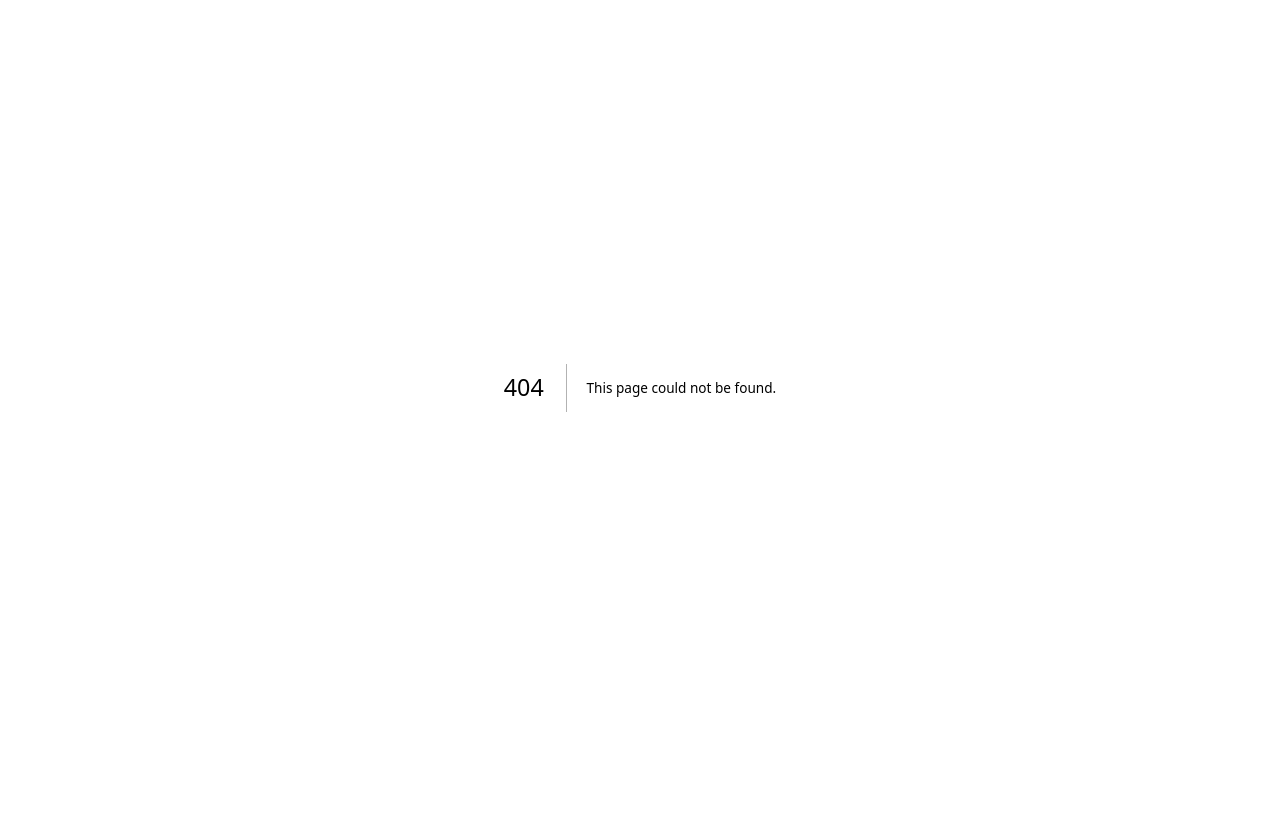
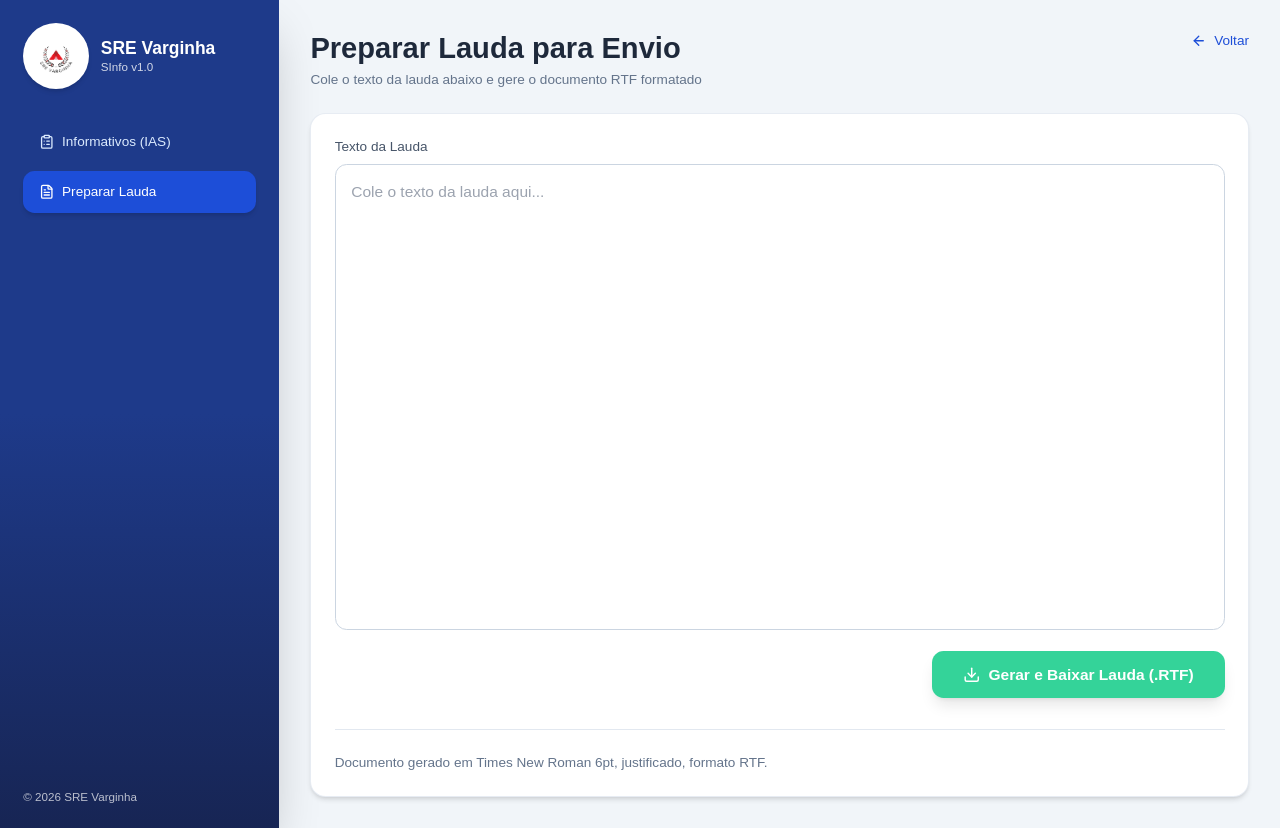
Before and after one commit to ataidepaiva/Sistema-Fazer-IAS-2026-online, a Next.js app: page /lauda in a window 1280 px wide. Before the commit this address had no page. Before the commit the page ends 800 px from the top, so only its background shows below. Built offline with nearby package versions, Linux system fonts and the light colour scheme.

Commit message:
feat: adicionar fluxo de preparo de lauda em RTF

```diff
--- /dev/null
+++ b/app/api/lauda/route.ts
@@ -0,0 +1,70 @@
+import fs from "fs"
+import path from "path"
+
+function converterParaRtf(texto: string): string {
+  let result = ""
+
+  for (const char of texto) {
+    const code = char.charCodeAt(0)
+
+    if (char === "\n") {
+      result += "\\par "
+    } else if (char === "\r") {
+      // ignorar
+    } else if (char === "\\") {
+      result += "\\\\"
+    } else if (char === "{") {
+      result += "\\{"
+    } else if (char === "}") {
+      result += "\\}"
+    } else if (code > 127) {
+      // Codifica como Windows-1252 (latin1 para chars comuns do português)
+      const buf = Buffer.from(char, "latin1")
+      const hex = buf[0].toString(16).padStart(2, "0")
+      result += `\\'${hex}`
+    } else {
+      result += char
+    }
+  }
+
+  return result
+}
+
+function obterDataParaNome(): string {
+  const partes = new Intl.DateTimeFormat("pt-BR", {
+    timeZone: "America/Sao_Paulo",
+    day: "2-digit",
+    month: "2-digit",
+    year: "numeric",
+  }).formatToParts(new Date())
+
+  const d = partes.find((p) => p.type === "day")?.value
+  const m = partes.find((p) => p.type === "month")?.value
+  const y = partes.find((p) => p.type === "year")?.value
+
+  return `${d}-${m}-${y}`
+}
+
+export async function POST(req: Request) {
+  const { texto } = await req.json()
+
+  if (!texto || typeof texto !== "string" || !texto.trim()) {
+    return Response.json({ error: "Texto não informado" }, { status: 400 })
+  }
+
+  const modeloPath = path.join(process.cwd(), "modelo lauda.rtf")
+  const modelo = fs.readFileSync(modeloPath, "binary")
+
+  const textoRtf = converterParaRtf(texto.trim())
+  const resultado = modelo.replace("\\{texto\\}", textoRtf)
+
+  const buffer = Buffer.from(resultado, "binary")
+  const nomeArquivo = `Lauda de ${obterDataParaNome()}.rtf`
+
+  return new Response(buffer, {
+    headers: {
+      "Content-Type": "application/rtf",
+      "Content-Disposition": `attachment; filename="${nomeArquivo}"`,
+    },
+  })
+}
--- a/app/dashboard/page.tsx
+++ b/app/dashboard/page.tsx
@@ -4,7 +4,7 @@ import { useEffect, useRef, useState, type KeyboardEvent } from "react"
 import Link from "next/link"
 import Image from "next/image"
 import { cn } from "@/lib/utils"
-import { FileText, Edit3, Download, ClipboardList, ArrowLeft } from "lucide-react"
+import { FileText, Edit3, Download, ClipboardList, ArrowLeft, ScrollText } from "lucide-react"
 
 interface Registro {
   titulo: string
@@ -216,6 +216,14 @@ export default function Dashboard() {
             <Download size={16} />
             Exportar
           </button>
+
+          <Link
+            href="/lauda"
+            className="text-left px-4 py-3 rounded-xl flex items-center gap-2 transition-all font-medium text-blue-100 hover:bg-blue-800/80"
+          >
+            <ScrollText size={16} />
+            Preparar Lauda
+          </Link>
         </nav>
 
         <div className="mt-auto pt-8 text-xs opacity-70">© 2026 SRE Varginha</div>
--- /dev/null
+++ b/app/lauda/page.tsx
@@ -0,0 +1,172 @@
+"use client"
+
+import { useEffect, useRef, useState } from "react"
+import Link from "next/link"
+import Image from "next/image"
+import { ArrowLeft, Download, FileText, ClipboardList } from "lucide-react"
+
+export default function Lauda() {
+  const [texto, setTexto] = useState("")
+  const [gerando, setGerando] = useState(false)
+  const [progresso, setProgresso] = useState(0)
+  const [tempoDecorrido, setTempoDecorrido] = useState(0)
+  const inicioRef = useRef<number | null>(null)
+
+  useEffect(() => {
+    if (!gerando) return
+
+    const timer = window.setInterval(() => {
+      const inicio = inicioRef.current
+      if (!inicio) return
+
+      const segundos = Math.floor((Date.now() - inicio) / 1000)
+      setTempoDecorrido(segundos)
+      setProgresso((anterior) => {
+        const estimativa = Math.min(95, Math.floor((segundos / 10) * 95))
+        return Math.max(anterior, estimativa)
+      })
+    }, 200)
+
+    return () => window.clearInterval(timer)
+  }, [gerando])
+
+  async function gerar() {
+    if (!texto.trim()) return
+
+    setGerando(true)
+    setProgresso(5)
+    setTempoDecorrido(0)
+    inicioRef.current = Date.now()
+
+    try {
+      const res = await fetch("/api/lauda", {
+        method: "POST",
+        headers: { "Content-Type": "application/json" },
+        body: JSON.stringify({ texto }),
+      })
+
+      if (!res.ok) throw new Error("Falha ao gerar lauda")
+
+      const blob = await res.blob()
+      setProgresso(100)
+
+      const url = window.URL.createObjectURL(blob)
+      const disposition = res.headers.get("Content-Disposition") || ""
+      const match = disposition.match(/filename="([^"]+)"/)
+
+      const a = document.createElement("a")
+      a.href = url
+      a.download = match?.[1] || "lauda.rtf"
+      a.click()
+      window.URL.revokeObjectURL(url)
+    } finally {
+      window.setTimeout(() => {
+        setGerando(false)
+        setProgresso(0)
+        inicioRef.current = null
+      }, 500)
+    }
+  }
+
+  return (
+    <div className="min-h-screen bg-slate-100 md:flex">
+      <aside className="w-full md:w-72 bg-gradient-to-b from-blue-900 via-blue-900 to-blue-950 text-white p-6 flex flex-col shadow-2xl">
+        <Link href="/" className="flex items-center gap-3 mb-8 hover:opacity-90 transition-opacity">
+          <div className="shrink-0 rounded-full bg-white p-1.5 shadow-md">
+            <Image
+              src="/logo-sre-varginha.png"
+              alt="Logo oficial da Superintendência Regional de Ensino de Varginha"
+              width={56}
+              height={56}
+              className="h-14 w-14 object-contain"
+              priority
+            />
+          </div>
+          <div>
+            <h1 className="text-lg font-bold leading-tight">SRE Varginha</h1>
+            <p className="text-xs opacity-80">SInfo v1.0</p>
+          </div>
+        </Link>
+
+        <nav className="flex flex-col gap-2 text-sm">
+          <Link
+            href="/dashboard"
+            className="text-left px-4 py-3 rounded-xl flex items-center gap-2 transition-all font-medium text-blue-100 hover:bg-blue-800/80"
+          >
+            <ClipboardList size={16} />
+            Informativos (IAS)
+          </Link>
+
+          <div className="px-4 py-3 rounded-xl flex items-center gap-2 font-medium bg-blue-700 text-white shadow-md">
+            <FileText size={16} />
+            Preparar Lauda
+          </div>
+        </nav>
+
+        <div className="mt-auto pt-8 text-xs opacity-70">© 2026 SRE Varginha</div>
+      </aside>
+
+      <main className="flex-1 p-4 md:p-6 xl:p-8">
+        <div className="mx-auto w-full max-w-[1700px]">
+          <div className="mb-6 flex items-start justify-between gap-4">
+            <div>
+              <h2 className="text-2xl md:text-3xl font-bold text-slate-800">Preparar Lauda para Envio</h2>
+              <p className="text-slate-500 text-sm mt-1">
+                Cole o texto da lauda abaixo e gere o documento RTF formatado
+              </p>
+            </div>
+
+            <Link href="/" className="text-blue-700 hover:text-blue-900 text-sm font-medium inline-flex items-center gap-2">
+              <ArrowLeft className="h-4 w-4" />
+              Voltar
+            </Link>
+          </div>
+
+          <div className="bg-white rounded-2xl shadow-md border border-slate-200/80 p-5 md:p-6">
+            <div className="animate-in fade-in slide-in-from-bottom-2 duration-300">
+              <label className="block text-sm font-medium text-slate-600 mb-2">Texto da Lauda</label>
+
+              <textarea
+                className="w-full h-72 md:h-[60vh] border border-slate-300 rounded-xl p-4 resize-none focus:outline-none focus:ring-2 focus:ring-blue-500 text-slate-700"
+                placeholder="Cole o texto da lauda aqui..."
+                value={texto}
+                onChange={(e) => setTexto(e.target.value)}
+                disabled={gerando}
+              />
+
+              <div className="mt-4 flex flex-col items-end gap-4">
+                {gerando && (
+                  <div className="w-full max-w-md">
+                    <div className="flex items-center justify-between text-sm text-slate-600 mb-2">
+                      <span>Tempo decorrido: {tempoDecorrido}s</span>
+                      <span>{progresso}%</span>
+                    </div>
+                    <div className="h-3 w-full rounded-full bg-emerald-100 overflow-hidden border border-emerald-200">
+                      <div
+                        className="h-full bg-emerald-600 transition-all duration-200 ease-linear"
+                        style={{ width: `${progresso}%` }}
+                      />
+                    </div>
+                  </div>
+                )}
+
+                <button
+                  className="bg-emerald-600 hover:bg-emerald-700 disabled:bg-emerald-400 disabled:cursor-not-allowed text-white font-semibold py-3 px-8 rounded-xl shadow-lg hover:shadow-xl transition-all duration-300 flex items-center gap-2"
+                  onClick={gerar}
+                  disabled={gerando || !texto.trim()}
+                >
+                  <Download size={18} />
+                  {gerando ? "Gerando lauda..." : "Gerar e Baixar Lauda (.RTF)"}
+                </button>
+              </div>
+            </div>
+
+            <div className="mt-8 pt-6 border-t border-slate-200 text-sm text-slate-500">
+              Documento gerado em Times New Roman 6pt, justificado, formato RTF.
+            </div>
+          </div>
+        </div>
+      </main>
+    </div>
+  )
+}
--- a/app/page.tsx
+++ b/app/page.tsx
@@ -46,7 +46,10 @@ export default function SREVarginha() {
 
         <div className="cta-wrap">
           <Link href="/dashboard" className="cta-btn">
-            Acessar Painel de Controle
+            Acessar Painel de Controle (IAS)
+          </Link>
+          <Link href="/lauda" className="cta-btn cta-btn-secondary">
+            Preparar Lauda para Envio
           </Link>
           <p className="cta-note">Acesso restrito a usuários autorizados</p>
         </div>
@@ -182,6 +185,12 @@ export default function SREVarginha() {
         .cta-wrap {
           text-align: center;
           margin-top: 42px;
+          display: flex;
+          flex-wrap: wrap;
+          gap: 16px;
+          justify-content: center;
+          align-items: center;
+          flex-direction: column;
         }
 
         .cta-btn {
@@ -199,6 +208,14 @@ export default function SREVarginha() {
 
         .cta-btn:hover {
           background: #1565c0;
+        }
+
+        .cta-btn-secondary {
+          background: #059669;
+        }
+
+        .cta-btn-secondary:hover {
+          background: #047857;
         }
 
         .cta-note {
```
Also changed, not shown: 1 other file (tests, documents, lock files or other folders).
